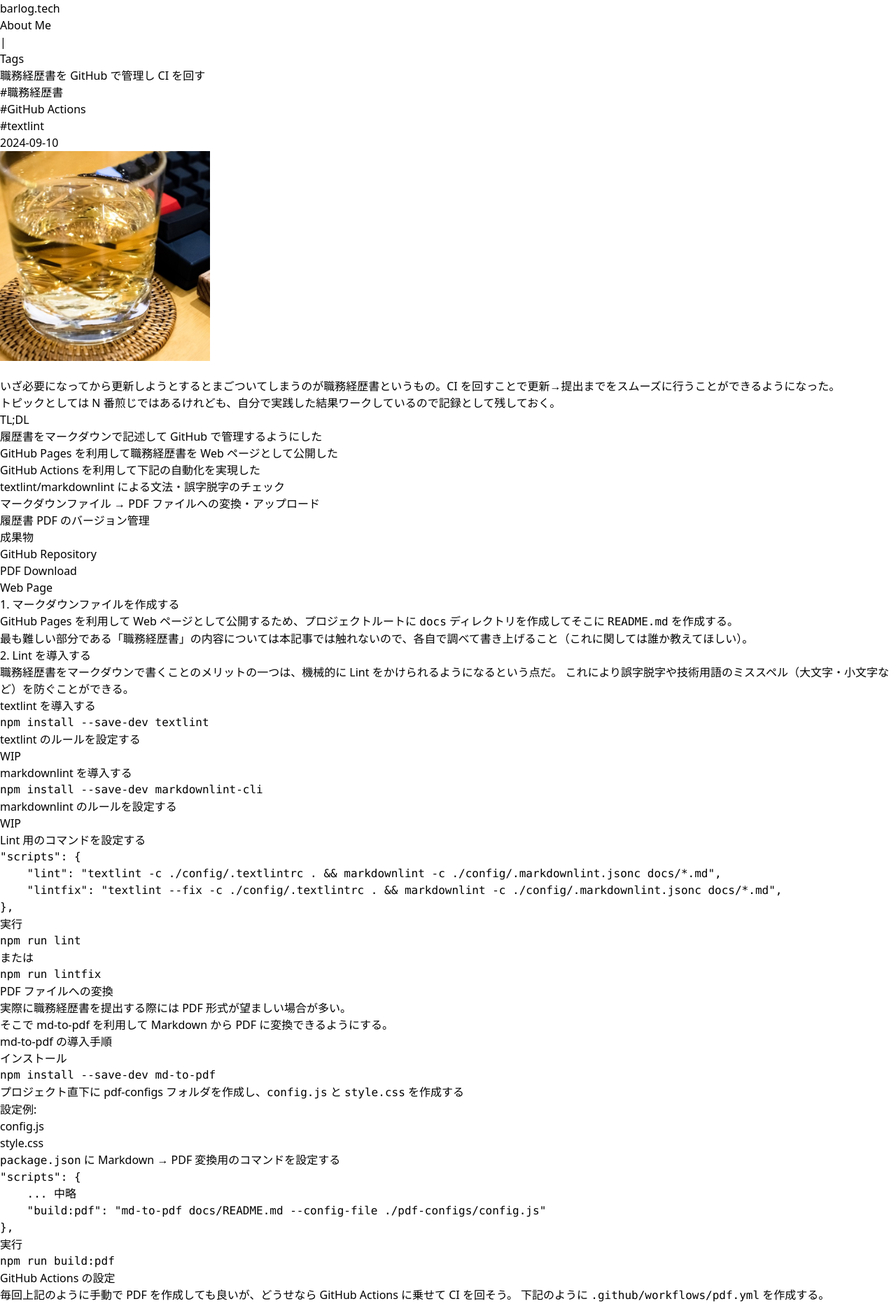
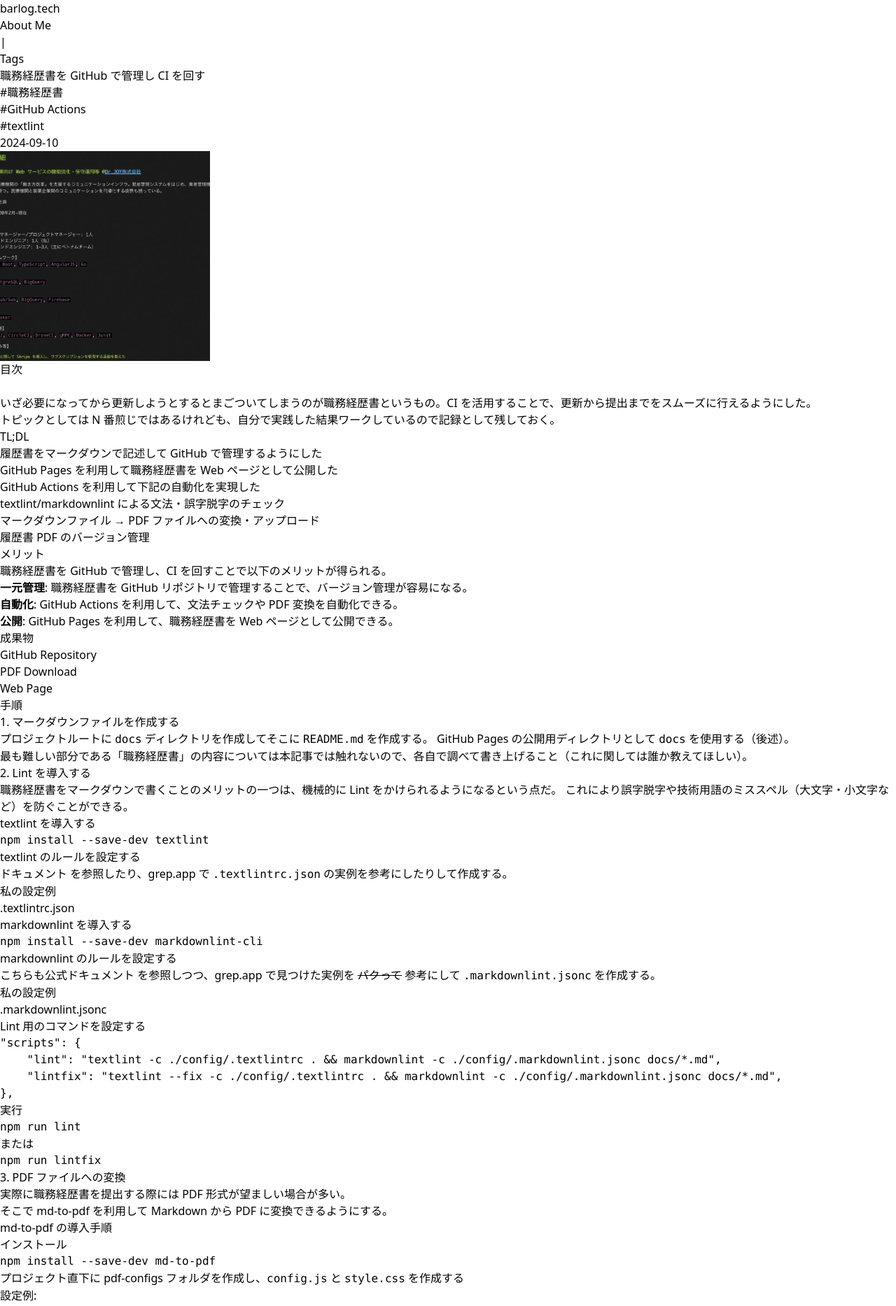
Before and after one commit to barleytea/barleytea.github.io, a Gatsby site: page /resume-git in a window 1280 px wide. Shown: the top 1867 px of the page at 70% size. Built offline with nearby package versions, Linux system fonts and the light colour scheme; Gatsby itself is replaced by a stand-in of ours; some packages are replaced by stand-ins of ours; code samples lack their colours; a small style sheet from the web is missing.

Commit message:
:sparkles: Update resume post

````diff
--- a/src/contents/20240910-resume-git/index.md
+++ b/src/contents/20240910-resume-git/index.md
@@ -2,14 +2,16 @@
 title: "職務経歴書を GitHub で管理し CI を回す"
 created: "2024-09-10"
 path: "/resume-git"
-eyecatcher: "../../images/barleytea.png"
+eyecatcher: "./eyecatcher.png"
 tags: ["職務経歴書", "GitHub Actions", "textlint"]
 ---
+
+## 目次
 
 ```toc
 ```
 
-いざ必要になってから更新しようとするとまごついてしまうのが職務経歴書というもの。CI を回すことで更新→提出までをスムーズに行うことができるようになった。
+いざ必要になってから更新しようとするとまごついてしまうのが職務経歴書というもの。CI を活用することで、更新から提出までをスムーズに行えるようにした。
 
 トピックとしては N 番煎じではあるけれども、自分で実践した結果ワークしているので記録として残しておく。
 
@@ -22,6 +24,14 @@ tags: ["職務経歴書", "GitHub Actions", "textlint"]
     * マークダウンファイル → PDF ファイルへの変換・アップロード
     * 履歴書 PDF のバージョン管理
 
+## メリット
+
+職務経歴書を GitHub で管理し、CI を回すことで以下のメリットが得られる。
+
+1. **一元管理**: 職務経歴書を GitHub リポジトリで管理することで、バージョン管理が容易になる。
+2. **自動化**: GitHub Actions を利用して、文法チェックや PDF 変換を自動化できる。
+3. **公開**: GitHub Pages を利用して、職務経歴書を Web ページとして公開できる。
+
 
 ## 成果物
 
@@ -29,38 +39,49 @@ tags: ["職務経歴書", "GitHub Actions", "textlint"]
 * [PDF Download](https://github.com/barleytea/barleytea/releases)
 * [Web Page](https://barlog.tech/barleytea/)
 
-## 1. マークダウンファイルを作成する
+## 手順
 
-GitHub Pages を利用して Web ページとして公開するため、プロジェクトルートに `docs` ディレクトリを作成してそこに `README.md` を作成する。
+### 1. マークダウンファイルを作成する
+
+プロジェクトルートに `docs` ディレクトリを作成してそこに `README.md` を作成する。
+GitHub Pages の公開用ディレクトリとして `docs` を使用する（後述）。
 
 最も難しい部分である「職務経歴書」の内容については本記事では触れないので、各自で調べて書き上げること（これに関しては誰か教えてほしい）。
 
-## 2. Lint を導入する
+### 2. Lint を導入する
 
 職務経歴書をマークダウンで書くことのメリットの一つは、機械的に Lint をかけられるようになるという点だ。
 これにより誤字脱字や技術用語のミススペル（大文字・小文字など）を防ぐことができる。
 
-### textlint を導入する
+#### textlint を導入する
 
 ```sh
 npm install --save-dev textlint
 ```
 
-#### textlint のルールを設定する
+##### textlint のルールを設定する
 
-WIP
+[ドキュメント](https://github.com/textlint/textlint/wiki/Collection-of-textlint-rule) を参照したり、[grep.app](grep.app) で `.textlintrc.json` の実例を参考にしたりして作成する。
 
-### markdownlint を導入する
+##### 私の設定例
+
+[.textlintrc.json](https://github.com/barleytea/barleytea/blob/main/config/.textlintrc.json)
+
+#### markdownlint を導入する
 
 ```sh
 npm install --save-dev markdownlint-cli
 ```
 
-#### markdownlint のルールを設定する
+##### markdownlint のルールを設定する
 
-WIP
+こちらも[公式ドキュメント](https://github.com/DavidAnson/markdownlint/blob/main/doc/Rules.md) を参照しつつ、[grep.app](grep.app) で見つけた実例を ~~パクって~~ 参考にして `.markdownlint.jsonc` を作成する。
 
-### Lint 用のコマンドを設定する
+###### 私の設定例
+
+[.markdownlint.jsonc](https://github.com/barleytea/barleytea/blob/main/config/.markdownlint.jsonc)
+
+#### Lint 用のコマンドを設定する
 
 ```json:package.json
 "scripts": {
@@ -69,7 +90,7 @@ WIP
 },
 ```
 
-#### 実行
+##### 実行
 
 ```sh
 npm run lint
@@ -81,7 +102,7 @@ npm run lint
 npm run lintfix
 ```
 
-### PDF ファイルへの変換
+### 3. PDF ファイルへの変換
 
 実際に職務経歴書を提出する際には PDF 形式が望ましい場合が多い。
 そこで [md-to-pdf](https://github.com/simonhaenisch/md-to-pdf) を利用して Markdown から PDF に変換できるようにする。
@@ -116,12 +137,12 @@ npm run lintfix
 npm run build:pdf
 ```
 
-### GitHub Actions の設定
+#### GitHub Actions の設定
 
 毎回上記のように手動で PDF を作成しても良いが、どうせなら GitHub Actions に乗せて CI を回そう。
 下記のように `.github/workflows/pdf.yml` を作成する。
 
-```yml
+```yaml:pdf.yml
 name: Release PDF
 
 on:
@@ -170,6 +191,31 @@ jobs:
 push イベントでタグが `v*` の形式である場合、PDF をビルドして新しいリリースに PDF ファイルをアップロードしている。
 これにより成果物をバージョン管理しつつ、[リリースページ](https://github.com/barleytea/barleytea/releases)から PDF をダウンロードできるようになる。
 
-### 履歴書への対応
+### 4. Web ページとして公開
 
-WIP
+ページデザインは `docs/_config.yml` で設定することができる。
+
+```yaml:_config.yml
+remote_theme: pages-themes/hacker@v0.2.0
+title: 三好翔太の職務経歴書
+description: 三好翔太の職務経歴書
+```
+
+[Supported themes](https://pages.github.com/themes/) から好みのテーマを選んで`remote_theme` に設定すること。
+
+リポジトリの設定から GitHub Pages を有効にし、公開するブランチを選択する。
+公開用ディレクトリは `docs` を指定すれば良い。
+
+![GitHub Pages 設定](./gh_pages_settings.png)
+
+### 5. 履歴書への対応
+
+職務経歴書と同じ要領で履歴書も git で管理できるが、こちらはよりセンシティブな個人情報を含み、かつ職務経歴書ほど更新頻度は高くなくて良い。
+そのため、private repository での管理とし、Web での公開や Release の作成はせず、手元での lint と PDF 化のみ運用している。
+
+## 終わりに
+
+今回転職活動をするにあたって職務経歴書の管理方法を大きく見直した。
+無事に内定を頂くことができた要因の1つであると感じている。
+
+今後副業を検討する際にも使えるよう、より一層継続的に職務経歴書をブラッシュアップしていきたい。
````
Also changed, not shown: src/contents/20240910-resume-git/eyecatcher.png (added), src/contents/20240910-resume-git/gh_pages_settings.png (added).
